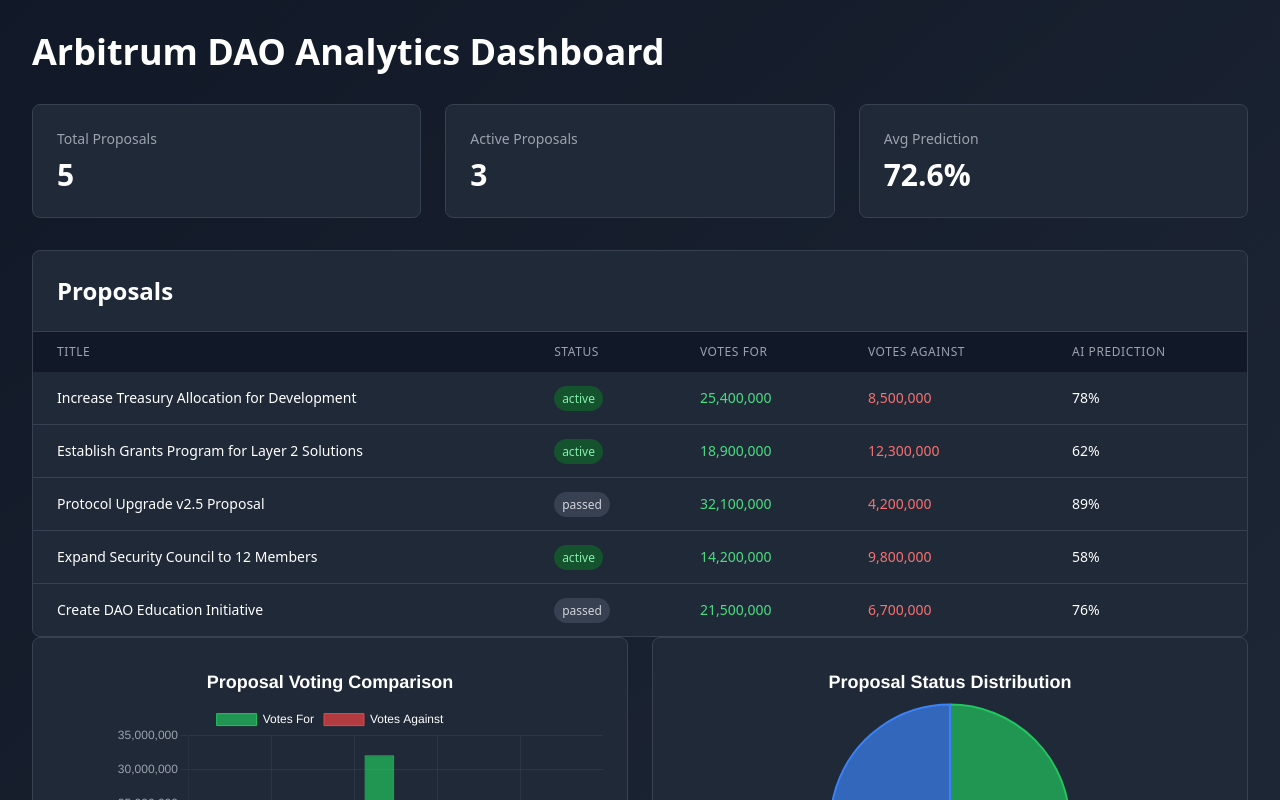
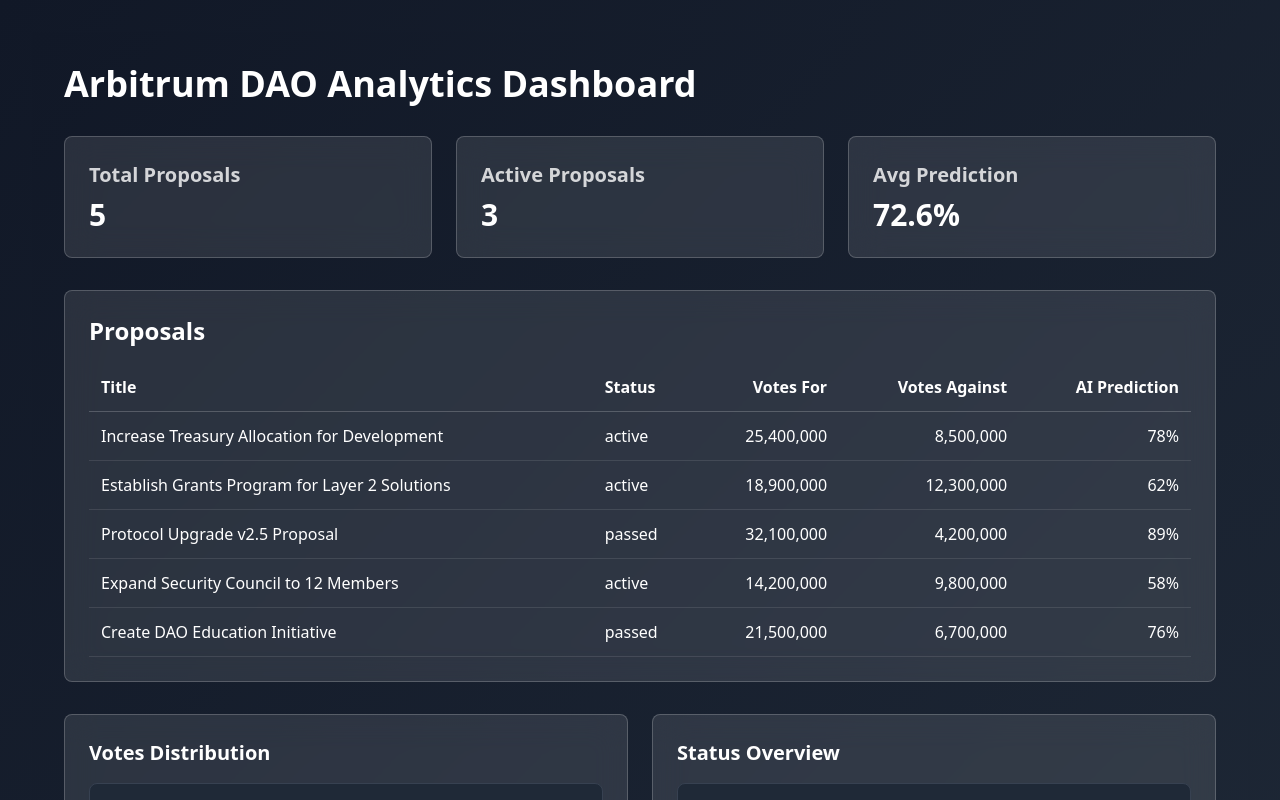
Before and after one commit to danvolsky-source/dao-data-ai, a Next.js app: page / in a window 1280 px wide. Shown: the top 800 px of the page. Built offline with nearby package versions, Linux system fonts and the light colour scheme.

Commit message:
Refactor DaoAnalyticsDashboard to use TypeScript types from api.ts

```diff
--- a/app/components/DaoAnalyticsDashboard.tsx
+++ b/app/components/DaoAnalyticsDashboard.tsx
@@ -1,20 +1,12 @@
 'use client';
 
 import React, { useState, useEffect } from 'react';
+import type { Proposal } from '../types/api';
 import ProposalsChart from './ProposalsChart';
 import StatusPieChart from './StatusPieChart';
 
-interface ProposalData {
-  id: string;
-  title: string;
-  status: string;
-  votesFor: number;
-  votesAgainst: number;
-  prediction: number;
-}
-
 const DaoAnalyticsDashboard = () => {
-  const [proposals, setProposals] = useState<ProposalData[]>([]);
+  const [proposals, setProposals] = useState<Proposal[]>([]);
   const [loading, setLoading] = useState(true);
   const [error, setError] = useState<string | null>(null);
 
@@ -25,7 +17,7 @@
         if (!response.ok) {
           throw new Error('Failed to fetch proposals');
         }
-        const data = await response.json();
+        const data: Proposal[] = await response.json();
         setProposals(data);
       } catch (err) {
         setError(err instanceof Error ? err.message : 'An error occurred');
@@ -39,99 +31,72 @@
 
   if (loading) {
     return (
-      <div className="flex items-center justify-center min-h-screen">
-        <div className="text-white text-xl">Loading DAO Analytics...</div>
+      <div className="min-h-screen bg-gradient-to-br from-gray-900 to-gray-800 p-8">
+        <div className="text-white text-center">Loading DAO Analytics...</div>
       </div>
     );
   }
 
   if (error) {
     return (
-      <div className="flex items-center justify-center min-h-screen">
-        <div className="text-red-400 text-xl">Error: {error}</div>
+      <div className="min-h-screen bg-gradient-to-br from-gray-900 to-gray-800 p-8">
+        <div className="text-red-500 text-center">Error: {error}</div>
       </div>
     );
   }
 
+  const totalProposals = proposals.length;
+  const activeProposals = proposals.filter(p => p.status === 'active').length;
+  const avgPrediction = totalProposals > 0
+    ? (proposals.reduce((acc, p) => acc + p.prediction, 0) / totalProposals).toFixed(1)
+    : '0';
+
   return (
-    <div className="container mx-auto">
+    <div className="min-h-screen bg-gradient-to-br from-gray-900 to-gray-800 p-8">
       <h1 className="text-4xl font-bold text-white mb-8">
         Arbitrum DAO Analytics Dashboard
       </h1>
 
+      {/* Stats Grid */}
       <div className="grid grid-cols-1 md:grid-cols-3 gap-6 mb-8">
-        <div className="bg-gray-800 rounded-lg p-6 border border-gray-700">
-          <h3 className="text-gray-400 text-sm font-medium mb-2">Total Proposals</h3>
-          <p className="text-3xl font-bold text-white">{proposals.length}</p>
+        <div className="bg-white/10 backdrop-blur-lg rounded-lg p-6 border border-white/20">
+          <h3 className="text-xl font-semibold text-white/80 mb-2">Total Proposals</h3>
+          <p className="text-3xl font-bold text-white">{totalProposals}</p>
         </div>
 
-        <div className="bg-gray-800 rounded-lg p-6 border border-gray-700">
-          <h3 className="text-gray-400 text-sm font-medium mb-2">Active Proposals</h3>
-          <p className="text-3xl font-bold text-white">
-            {proposals.filter(p => p.status === 'active').length}
-          </p>
+        <div className="bg-white/10 backdrop-blur-lg rounded-lg p-6 border border-white/20">
+          <h3 className="text-xl font-semibold text-white/80 mb-2">Active Proposals</h3>
+          <p className="text-3xl font-bold text-white">{activeProposals}</p>
         </div>
 
-        <div className="bg-gray-800 rounded-lg p-6 border border-gray-700">
-          <h3 className="text-gray-400 text-sm font-medium mb-2">Avg Prediction</h3>
-          <p className="text-3xl font-bold text-white">
-            {proposals.length > 0
-              ? (proposals.reduce((acc, p) => acc + p.prediction, 0) / proposals.length).toFixed(1)
-              : '0'}%
-          </p>
+        <div className="bg-white/10 backdrop-blur-lg rounded-lg p-6 border border-white/20">
+          <h3 className="text-xl font-semibold text-white/80 mb-2">Avg Prediction</h3>
+          <p className="text-3xl font-bold text-white">{avgPrediction}%</p>
         </div>
       </div>
 
-      <div className="bg-gray-800 rounded-lg border border-gray-700 overflow-hidden">
-        <div className="p-6 border-b border-gray-700">
-          <h2 className="text-2xl font-bold text-white">Proposals</h2>
-        </div>
-
+      {/* Proposals Table */}
+      <div className="bg-white/10 backdrop-blur-lg rounded-lg p-6 border border-white/20 mb-8">
+        <h2 className="text-2xl font-bold text-white mb-4">Proposals</h2>
         <div className="overflow-x-auto">
-          <table className="w-full">
-            <thead className="bg-gray-900">
-              <tr>
-                <th className="px-6 py-3 text-left text-xs font-medium text-gray-400 uppercase tracking-wider">
-                  Title
-                </th>
-                <th className="px-6 py-3 text-left text-xs font-medium text-gray-400 uppercase tracking-wider">
-                  Status
-                </th>
-                <th className="px-6 py-3 text-left text-xs font-medium text-gray-400 uppercase tracking-wider">
-                  Votes For
-                </th>
-                <th className="px-6 py-3 text-left text-xs font-medium text-gray-400 uppercase tracking-wider">
-                  Votes Against
-                </th>
-                <th className="px-6 py-3 text-left text-xs font-medium text-gray-400 uppercase tracking-wider">
-                  AI Prediction
-                </th>
+          <table className="w-full text-white">
+            <thead>
+              <tr className="border-b border-white/20">
+                <th className="text-left p-3">Title</th>
+                <th className="text-left p-3">Status</th>
+                <th className="text-right p-3">Votes For</th>
+                <th className="text-right p-3">Votes Against</th>
+                <th className="text-right p-3">AI Prediction</th>
               </tr>
             </thead>
-            <tbody className="divide-y divide-gray-700">
+            <tbody>
               {proposals.map((proposal) => (
-                <tr key={proposal.id} className="hover:bg-gray-750">
-                  <td className="px-6 py-4 text-sm text-white">
-                    {proposal.title}
-                  </td>
-                  <td className="px-6 py-4 text-sm">
-                    <span className={`px-2 py-1 rounded-full text-xs font-medium ${
-                      proposal.status === 'active'
-                        ? 'bg-green-900 text-green-300'
-                        : 'bg-gray-700 text-gray-300'
-                    }`}>
-                      {proposal.status}
-                    </span>
-                  </td>
-                  <td className="px-6 py-4 text-sm text-green-400">
-                    {proposal.votesFor.toLocaleString()}
-                  </td>
-                  <td className="px-6 py-4 text-sm text-red-400">
-                    {proposal.votesAgainst.toLocaleString()}
-                  </td>
-                  <td className="px-6 py-4 text-sm text-white font-medium">
-                    {proposal.prediction}%
-                  </td>
+                <tr key={proposal.id} className="border-b border-white/10">
+                  <td className="p-3">{proposal.title}</td>
+                  <td className="p-3">{proposal.status}</td>
+                  <td className="text-right p-3">{proposal.votesFor.toLocaleString()}</td>
+                  <td className="text-right p-3">{proposal.votesAgainst.toLocaleString()}</td>
+                  <td className="text-right p-3">{proposal.prediction}%</td>
                 </tr>
               ))}
             </tbody>
@@ -140,12 +105,19 @@
       </div>
 
       {/* Charts Grid */}
-      <div className="grid grid-cols-1 lg:grid-cols-2 gap-6 mb-8">
-        <ProposalsChart proposals={proposals} />
-        <StatusPieChart proposals={proposals} />
+      <div className="grid grid-cols-1 lg:grid-cols-2 gap-6">
+        <div className="bg-white/10 backdrop-blur-lg rounded-lg p-6 border border-white/20">
+          <h3 className="text-xl font-semibold text-white mb-4">Votes Distribution</h3>
+          <ProposalsChart proposals={proposals} />
+        </div>
+
+        <div className="bg-white/10 backdrop-blur-lg rounded-lg p-6 border border-white/20">
+          <h3 className="text-xl font-semibold text-white mb-4">Status Overview</h3>
+          <StatusPieChart proposals={proposals} />
+        </div>
       </div>
     </div>
   );
-}
+};
 
-  ;export default DaoAnalyticsDashboard;
+export default DaoAnalyticsDashboard;
```
